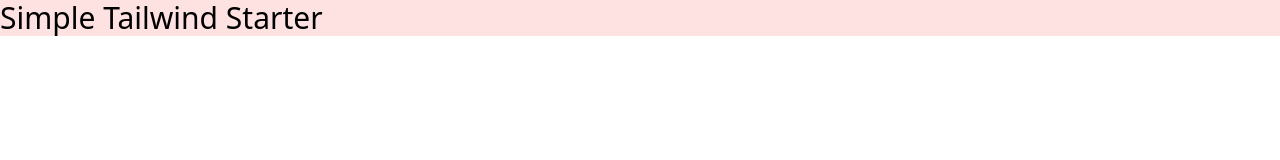
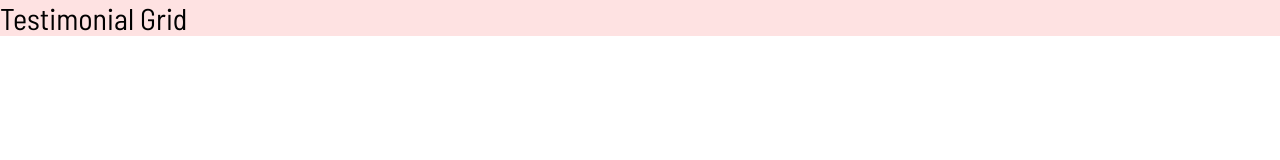
Before and after one commit to Jscorz/Tailwind-Testimonial-Grid, a website: page index.html in a window 1280 px wide. Drawn offline with Linux system fonts and the light colour scheme.

Commit message:
added barlow semi condensed as font and added images

```diff
--- a/index.html
+++ b/index.html
@@ -4,10 +4,14 @@
 		<meta charset="UTF-8" />
 		<meta http-equiv="X-UA-Compatible" content="IE=edge" />
 		<meta name="viewport" content="width=device-width, initial-scale=1.0" />
+		<link
+			href="https://fonts.googleapis.com/css2?family=Alata&family=Barlow+Semi+Condensed:wght@400;500;600&display=swap"
+			rel="stylesheet"
+		/>
 		<link rel="stylesheet" href="css/style.css" />
-    <title>Simple Tailwind Starter</title>
+		<title>Testimonial Grid</title>
 	</head>
 	<body>
-    <h1 class="text-3xl bg-red-100">Simple Tailwind Starter</h1>
+		<h1 class="text-3xl bg-red-100">Testimonial Grid</h1>
 	</body>
 </html>
--- a/tailwind.config.js
+++ b/tailwind.config.js
@@ -1,7 +1,18 @@
 module.exports = {
-  content: ["./*.html"],
-  theme: {
-    extend: {},
-  },
-  plugins: [],
+	content: ["./*.html"],
+	screens: {
+		sm: "480px",
+		md: "768px",
+		lg: "976px",
+		xl: "1440px",
+	},
+
+	theme: {
+		extend: {
+			fontFamily: {
+				sans: ["Barlow Semi Condensed", "sans-serif"],
+			},
+		},
+	},
+	plugins: [],
 };
```
Also changed, not shown: css/style.css, images/bg-pattern-quotation.svg (added), images/favicon-32x32.png (added), images/image-daniel.jpg (added), images/image-jeanette.jpg (added), images/image-jonathan.jpg (added), images/image-kira.jpg (added), images/image-patrick.jpg (added). Lines whose indentation alone changed are shown as unchanged.
